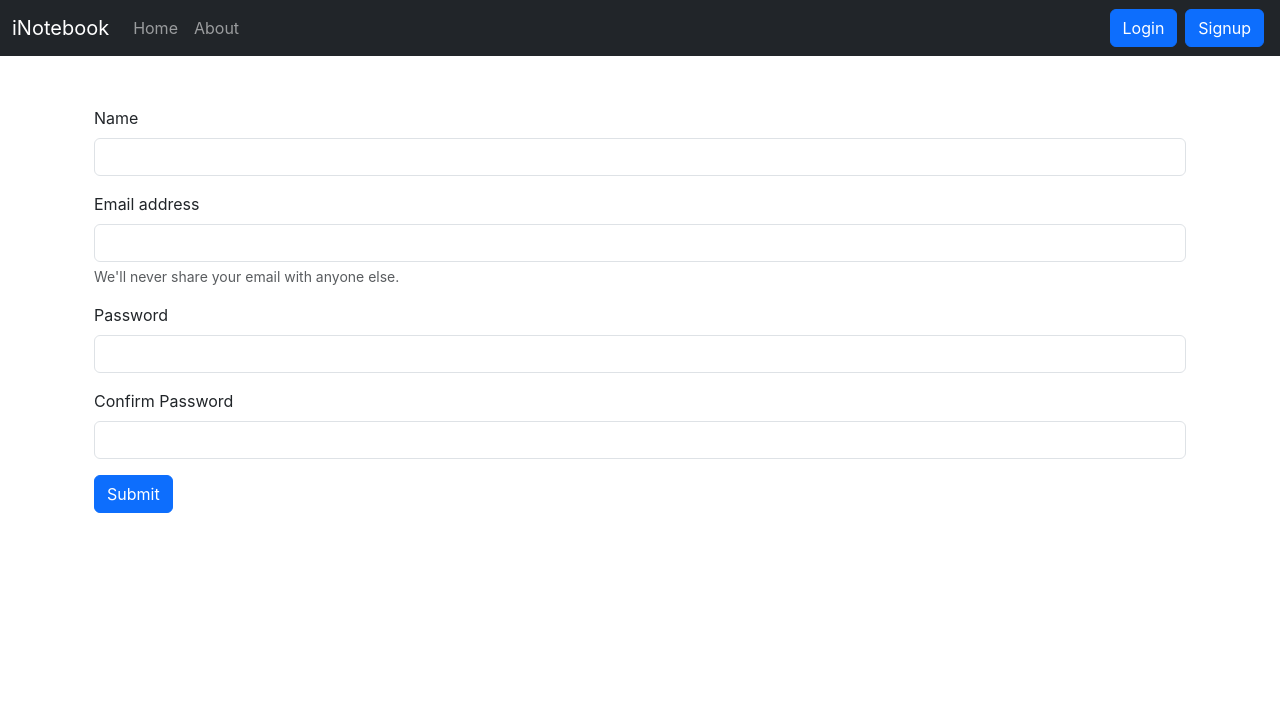
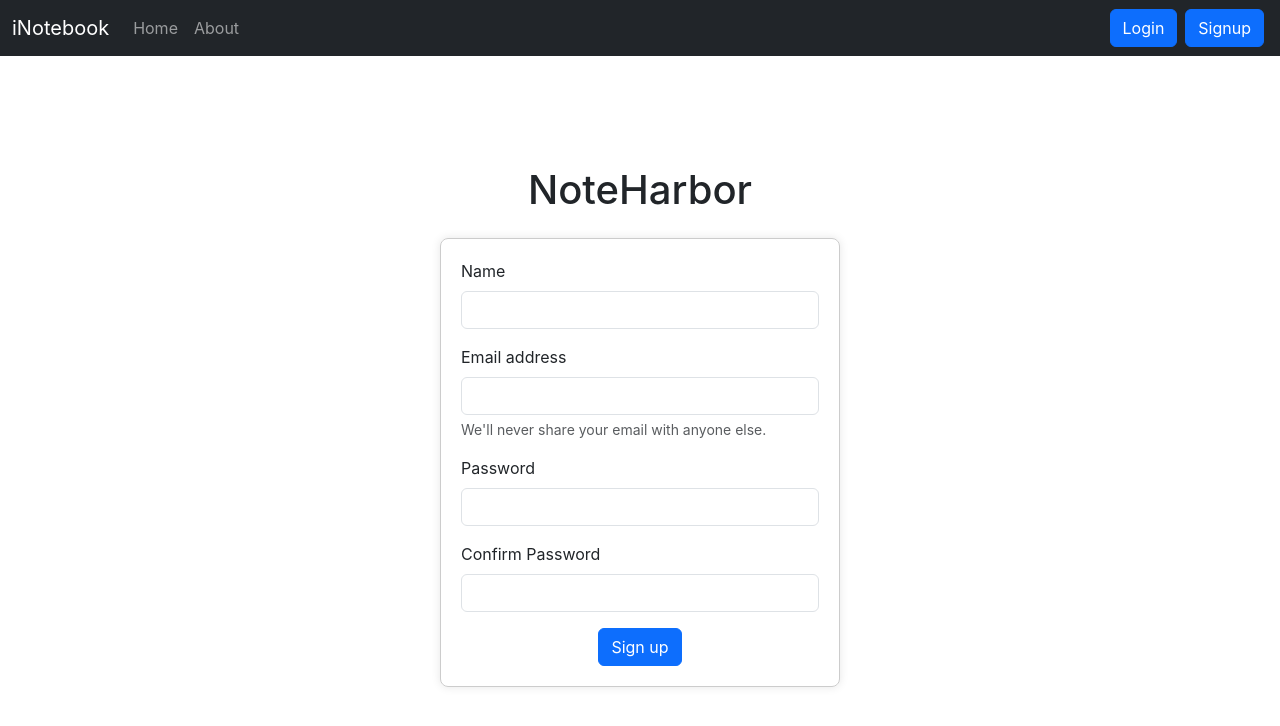
Before and after one commit to KhushbooHamid/NoteHarbor, a React (Create React App) app: page /signup in a window 1280 px wide. Shown: the top 726 px of the page. Built offline with nearby package versions, Linux system fonts and the light colour scheme.

Commit message:
add css to signup

```diff
--- a/src/components/Signup.js
+++ b/src/components/Signup.js
@@ -1,20 +1,25 @@
-import React, { useState } from "react";
+import React, { useState, useEffect } from "react";
 import { useNavigate } from "react-router-dom";
 
 const Signup = (props) => {
-  const [credentials, setCredentials] = useState({name: "", email: "", password: "", cpassword: "" });
+  const [credentials, setCredentials] = useState({
+    name: "",
+    email: "",
+    password: "",
+    cpassword: "",
+  });
   let navigate = useNavigate();
 
   const handleSubmit = async (e) => {
     e.preventDefault();
-    const {name, email, password} = credentials;
+    const { name, email, password } = credentials;
 
     const response = await fetch("http://localhost:5000/api/auth/createuser", {
       method: "POST",
       headers: {
         "Content-Type": "application/json",
       },
-      body: JSON.stringify({name, email, password}),
+      body: JSON.stringify({ name, email, password }),
     });
 
     const json = await response.json();
@@ -25,18 +30,32 @@ const Signup = (props) => {
       //save the auth token and redirect
       localStorage.setItem("token", json.authtoken);
       navigate("/");
-      props.showAlert("Account Created Successfully", "success")
+      props.showAlert("Account Created Successfully", "success");
     } else {
-      props.showAlert("Invalid Credentials", "danger")
+      props.showAlert("Invalid Credentials", "danger");
     }
   };
 
   const onChange = (e) => {
     setCredentials({ ...credentials, [e.target.name]: e.target.value }); //spread operator so that the new properties gets added
   };
+
+
+
+  useEffect(() => {
+    document.body.style.overflow = 'hidden';
+
+    // Cleanup function to remove overflow:hidden on component unmount
+    return () => {
+      document.body.style.overflow = 'visible';
+    };
+  }, []);
+
+
   return (
-    <div className="container">
-      <form onSubmit={handleSubmit}>
+    <div className="container d-flex flex-column align-items-center justify-content-center vh-100" style={{ marginTop: "-10vh", position: "relative" }}>
+      <h1 className="mb-4">NoteHarbor</h1>
+      <form onSubmit={handleSubmit} style={signupFormStyle}>
         <div className="mb-3">
           <label htmlFor="name" className="form-label">
             Name
@@ -95,13 +114,23 @@ const Signup = (props) => {
             minLength={5}
           />
         </div>
-
-        <button type="submit" className="btn btn-primary">
-          Submit
-        </button>
+        <div className="text-center">
+          <button type="submit" className="btn btn-primary">
+            Sign up
+          </button>
+        </div>
       </form>
     </div>
   );
 };
 
+const signupFormStyle = {
+  maxWidth: "400px",
+  width: "100%",
+  padding: "20px",
+  border: "1px solid #ccc",
+  borderRadius: "8px",
+  boxShadow: "0 0 10px rgba(0, 0, 0, 0.1)",
+};
+
 export default Signup;
```
